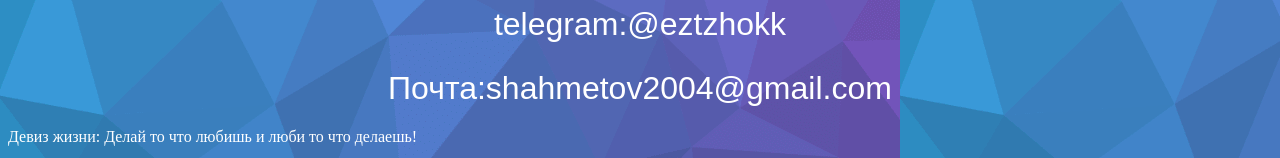
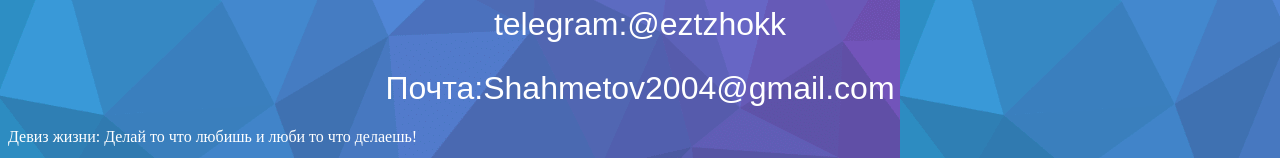
Before and after one commit to Shakhmetovv/site-, a plain HTML site: page index.html in a window 1280 px wide. Shown: the part 1472-1630 px from the top of the page. Drawn offline with Linux system fonts and the light colour scheme.

Commit message:
third commit

```diff
--- a/index.html
+++ b/index.html
@@ -32,7 +32,7 @@ line-height: 1.5;
 <h2><i><p align=center><font size=7 color=navy face=Arial>Мои контакты</font></p></i></h2>
 <p align=center><font size=6 color=white face=Arial>Тел:+375292455905</font></p></b>
 <p align=center><font size=6 color=white face=Arial>telegram:@eztzhokk</font></p></b>
-<p align=center><font size=6 color=white face=Arial>Почта:shahmetov2004@gmail.com</font></p></b>
+<p align=center><font size=6 color=white face=Arial>Почта:Shahmetov2004@gmail.com</font></p></b>
 </DIV>
 <marquee behavior="alternate" direction="right" style="color:#ffffff" line-height: 200%; font-size: 45px;>Девиз жизни: Делай то что любишь и люби то что делаешь!</marquee>
 </BODY>
```
